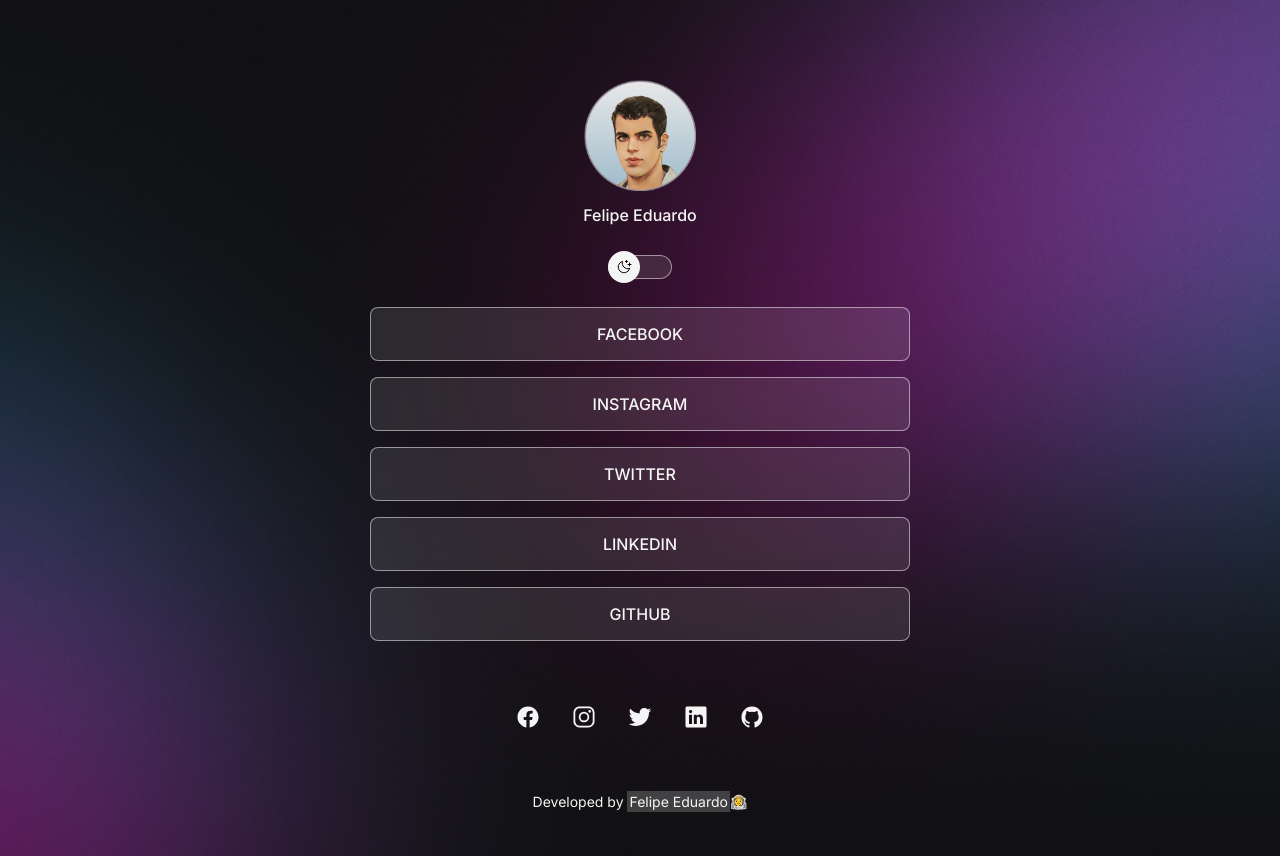
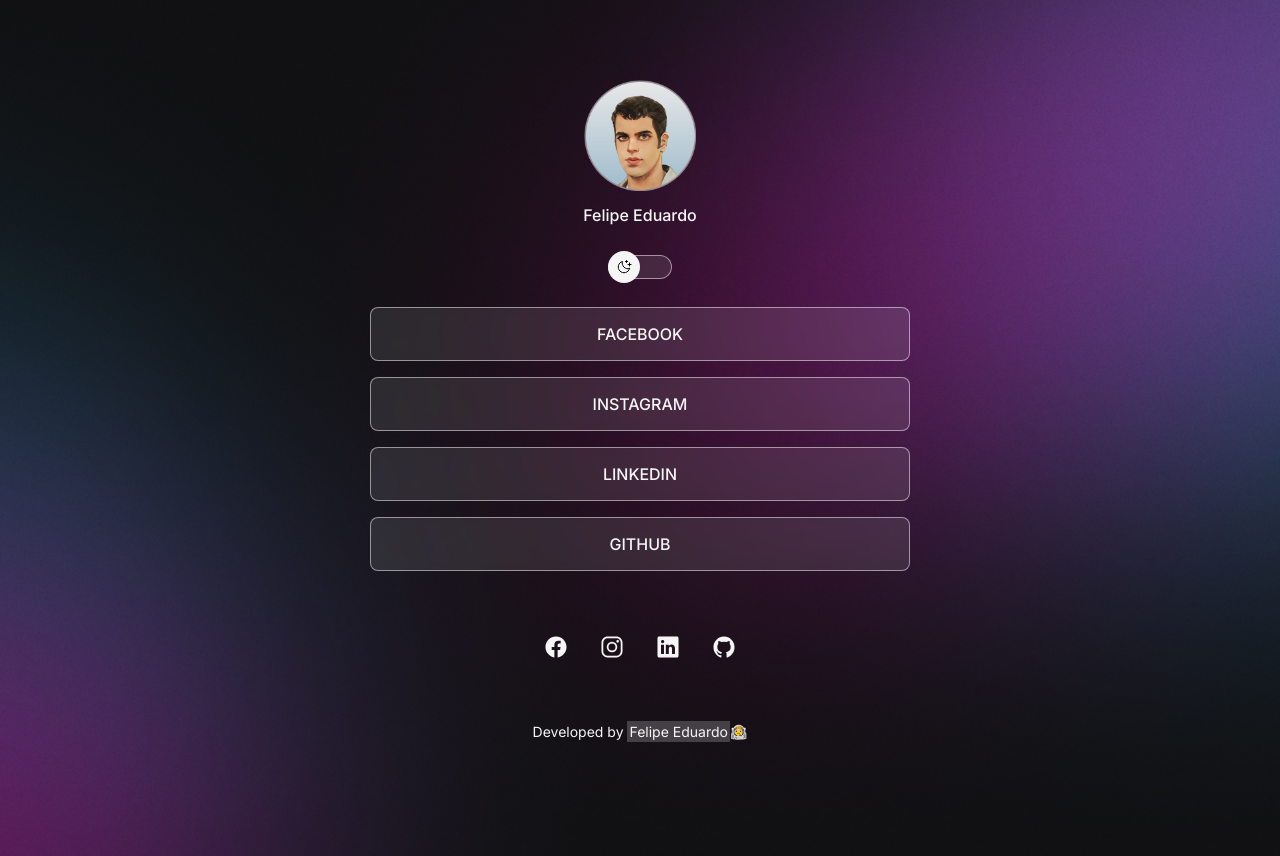
Before and after one commit to fhelipe-eduardo/linktree, a plain HTML site: page index.html in a window 1280 px wide. Drawn offline with nearby package versions, Linux system fonts and the light colour scheme.

Commit message:
:remove twitter account

```diff
--- a/index.html
+++ b/index.html
@@ -33,7 +33,6 @@
         <ul>
             <li> <a href="https://www.facebook.com/felipe.eduardo.1217" target="_blank">Facebook</a> </li>
             <li> <a href="https://www.instagram.com/fhelipe_eduardo/" target="_blank">Instagram</a> </li>
-            <li> <a href="https://twitter.com/fneo" target="_blank">Twitter</a> </li>
             <li> <a href="https://www.linkedin.com/in/felipeeduardobarros/" target="_blank">Linkedin</a> </li>
             <li> <a href="https://github.com/fhelipe-eduardo" target="_blank">Github</a> </li>
         </ul>
@@ -41,7 +40,6 @@
         <div id="social-links">
             <a href="https://www.facebook.com/felipe.eduardo.1217" target="_blank"> <ion-icon name="logo-facebook"></ion-icon> </a>
             <a href="https://www.instagram.com/fhelipe_eduardo/" target="_blank"> <ion-icon name="logo-instagram"></ion-icon> </a>
-            <a href="https://twitter.com/fneo" target="_blank"> <ion-icon name="logo-twitter"></ion-icon> </a>
             <a href="https://www.linkedin.com/in/felipeeduardobarros/" target="_blank"> <ion-icon name="logo-linkedin"></ion-icon> </a>
             <a href="https://github.com/fhelipe-eduardo" target="_blank"> <ion-icon name="logo-github"></ion-icon> </a>
         </div>
```
